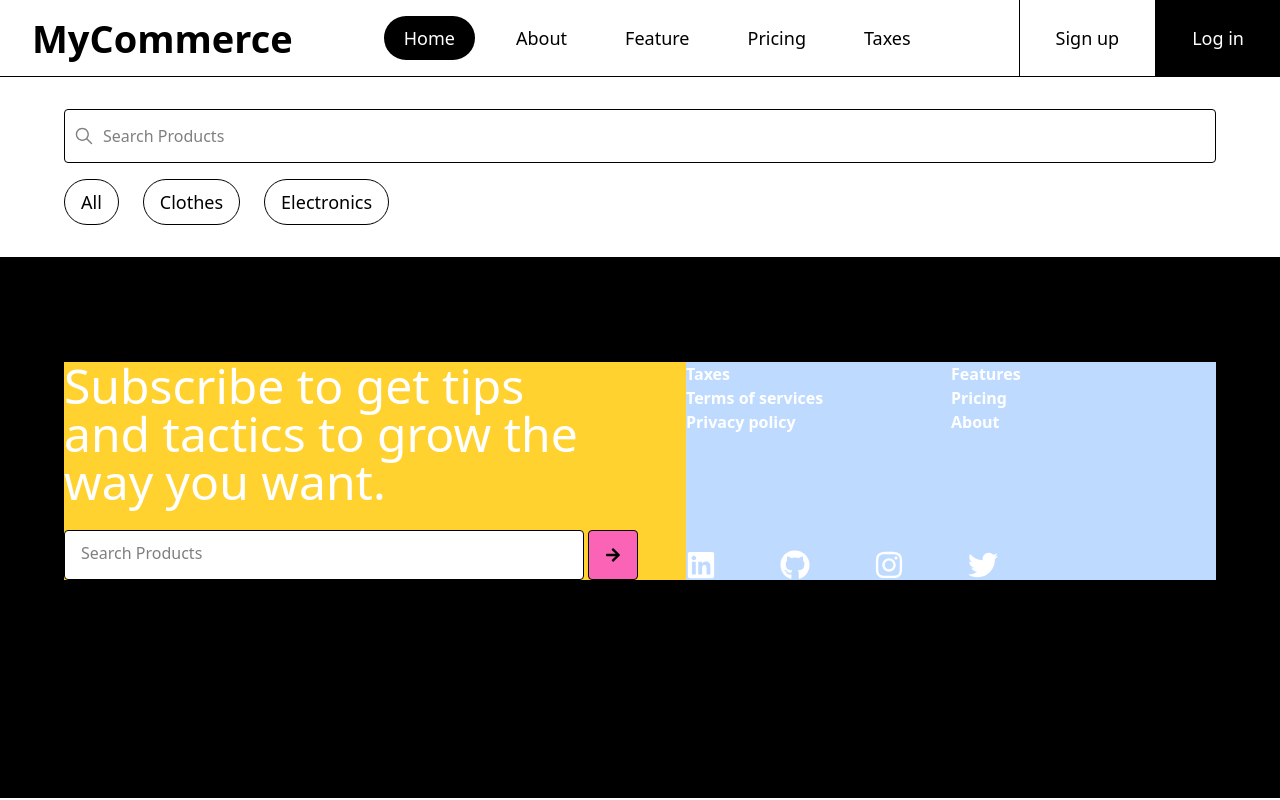
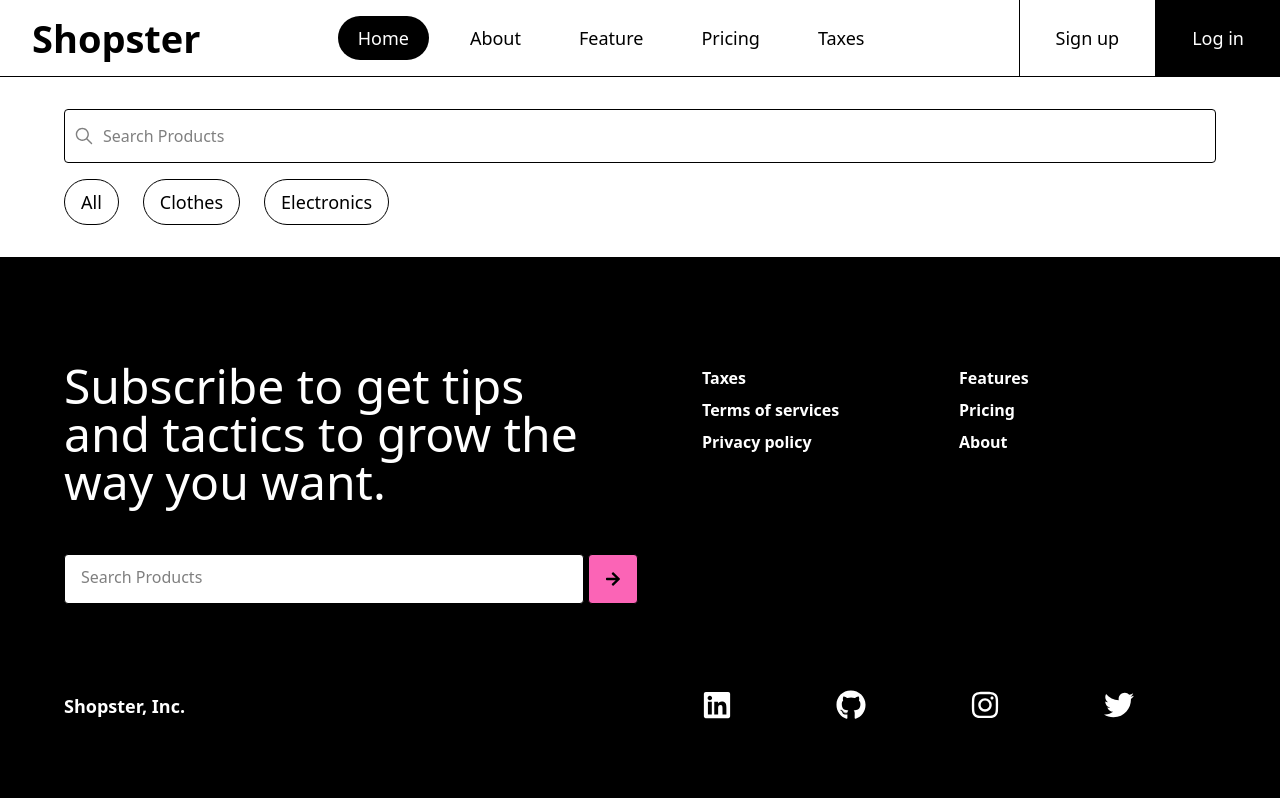
Before and after one commit to Rohitprj/E-Commerce-Frontend, a Next.js app: page / in a window 1280 px wide. Built offline with nearby package versions, Linux system fonts and the light colour scheme.

Commit message:
fix: update Header component logo text from 'MyCommerce' to 'Shopster'

```diff
--- a/src/components/Footer.tsx
+++ b/src/components/Footer.tsx
@@ -10,12 +10,13 @@ import {
 export default function Footer() {
   return (
     <div className="py-26 px-16 bg-black h-135">
-      <div className="flex bg-amber-300 gap-12">
-        <div className="flex flex-col gap-6">
+      <div className="flex gap-16">
+        <div className="flex flex-col justify-between">
+          <div>
             <h1 className="text-5xl w-[550px] text-white">
               Subscribe to get tips and tactics to grow the way you want.
             </h1>
-          <div className="flex gap-1">
+            <div className="flex gap-1 mt-12">
               <div className="flex border border-b-black w-[520px] py-2 px-2 rounded-sm bg-white">
                 {/* Input Area */}
                 <input
@@ -31,21 +32,25 @@ export default function Footer() {
               </div>
             </div>
           </div>
-        <div className="w-full bg-blue-200 flex flex-col justify-between">
+          <div className="flex">
+            <h1 className="font-bold text-white text-[18px]">Shopster, Inc.</h1>
+          </div>
+        </div>
+        <div className="w-full flex flex-col justify-between gap-58">
           {/* make this both div space between */}
           <div className="flex justify-between">
-            <li className="w-1/2 list-none font-bold text-white">
+            <li className="w-1/2 list-none font-bold text-white leading-8 ">
               <ul>Taxes</ul>
               <ul>Terms of services</ul>
               <ul>Privacy policy</ul>
             </li>
-            <li className="w-1/2 list-none font-bold text-white">
+            <li className="w-1/2 list-none font-bold text-white leading-8">
               <ul>Features</ul>
               <ul>Pricing</ul>
               <ul>About</ul>
             </li>
           </div>
-          <div className="flex gap-16 ">
+          <div className="flex gap-26 ">
             <FaLinkedin color="white" size={30} />
             <FaGithub color="white" size={30} />
             <FaInstagram color="white" size={30} />
--- a/src/components/Header.tsx
+++ b/src/components/Header.tsx
@@ -9,7 +9,7 @@ export default function Header() {
     <header className="w-full border-b flex justify-between items-center bg-white sticky top-0">
       {/* Logo */}
       <p className="text-black font-bold text-2xl md:text-[38px] ml-8">
-        MyCommerce
+        Shopster
       </p>
 
       {/* Desktop Navigation */}
```
Lines whose indentation alone changed are shown as unchanged.
